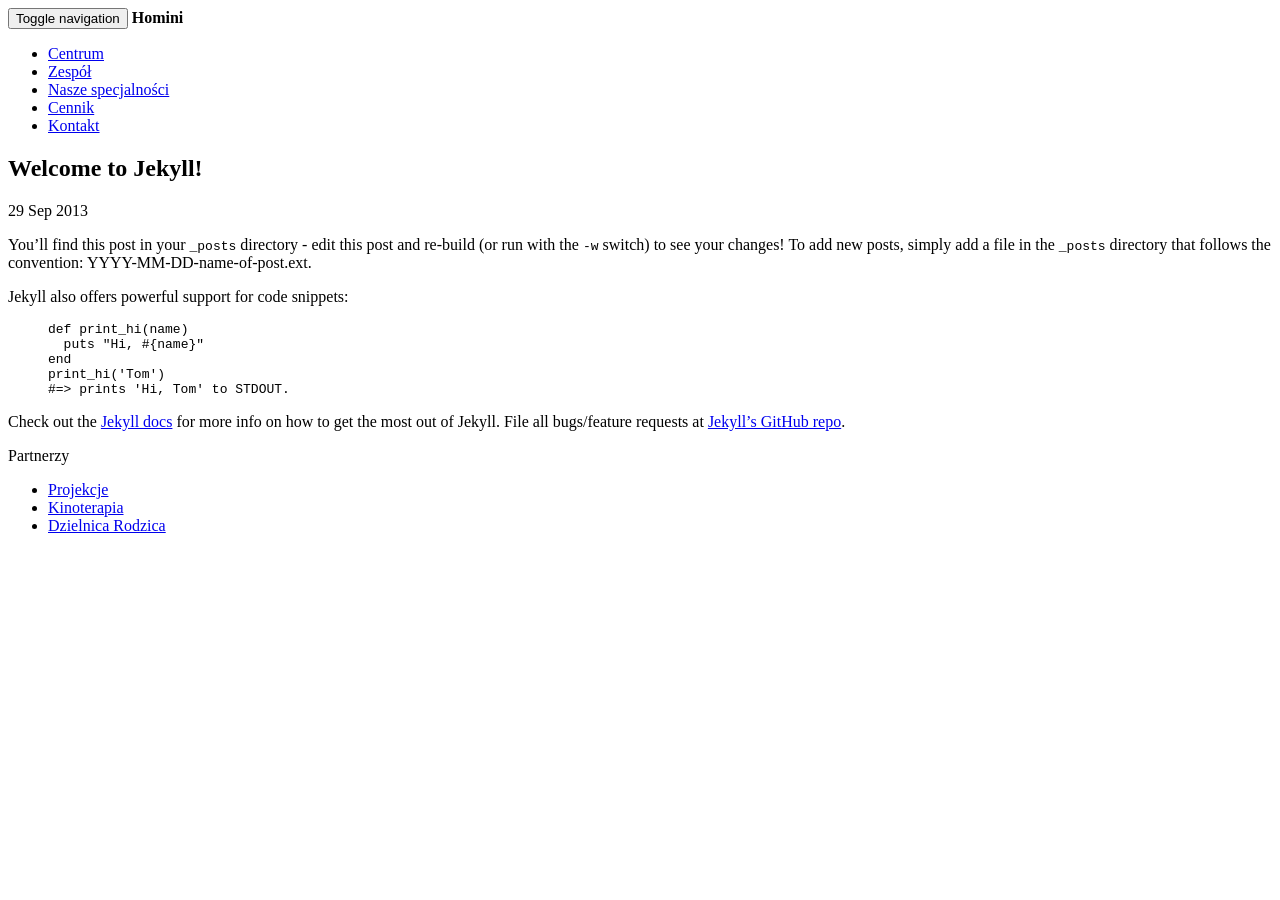
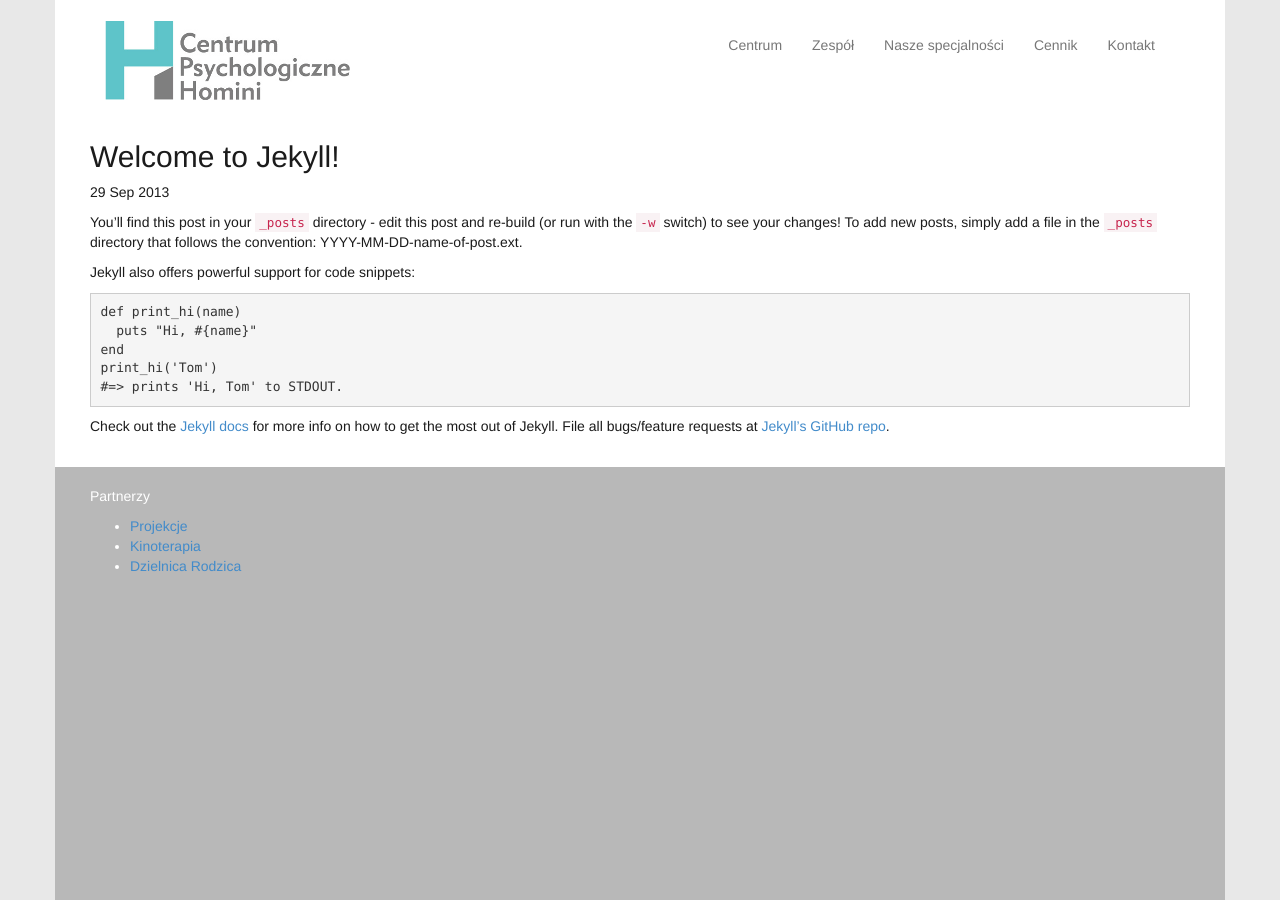
Before and after one commit to kuler/homini, a Jekyll site: the page built from _posts/2013-09-29-welcome-to-jekyll.markdown, in a window 1280 px wide. Built offline with Jekyll 4.4.1, drawn with Linux system fonts in a browser that asks for light colours; nearby versions of some CDN libraries; library files that are not in the unit come from our copies; Markdown is read by kramdown in place of the engine named in the settings.

Commit message:
Fixing links to absolute path in main layout

```diff
--- a/_layouts/default.html
+++ b/_layouts/default.html
@@ -7,7 +7,7 @@
         <meta name="viewport" content="width=device-width">
         <link rel="author" href="humans.txt">
         <meta name="description" content="Description Goes Here">
-        <link rel="stylesheet" href="css/style.css">
+        <link rel="stylesheet" href="/css/style.css">
         <!--[if IE 8]><html class="ie8"> <![endif]-->
         <!--[if lt IE 9]>
             <script src="http://html5shim.googlecode.com/svn/trunk/html5.js"></script>
@@ -18,8 +18,8 @@
         <link rel="apple-touch-icon-precomposed" sizes="144x144" href="ico/apple-touch-icon-144-precomposed.png">
         <link rel="apple-touch-icon-precomposed" sizes="114x114" href="ico/apple-touch-icon-114-precomposed.png">
         <link rel="apple-touch-icon-precomposed" sizes="72x72" href="ico/apple-touch-icon-72-precomposed.png">
-        <link rel="apple-touch-icon-precomposed" href="ico/apple-touch-icon-57-precomposed.png">
-        <link rel="shortcut icon" href="ico/favicon.png">
+        <link rel="apple-touch-icon-precomposed" href="/ico/apple-touch-icon-57-precomposed.png">
+        <link rel="shortcut icon" href="/ico/favicon.png">
 
     </head>
     <body id='homini'>
@@ -32,9 +32,9 @@
                         <span class="icon-bar"></span>
                         <span class="icon-bar"></span>
                     </button>
-                    <span class="logo navbar-brand"><strong>{{ site.name }}</strong></span>
+                    <a href='/'><span class="logo navbar-brand"><strong>{{ site.name }}</strong></span></a>
                     <ul class="nav collapse navbar-collapse navbar-nav navbar-right">
-                        <li><a href="/">Centrum</a></li>
+                        <li><a href="/centrum">Centrum</a></li>
                         <li><a href="/zespol">Zespół</a></li>
                         <li><a href="/specjalnosci">Nasze specjalności</a></li>
                         <li><a href="/cennik">Cennik</a></li>
```
